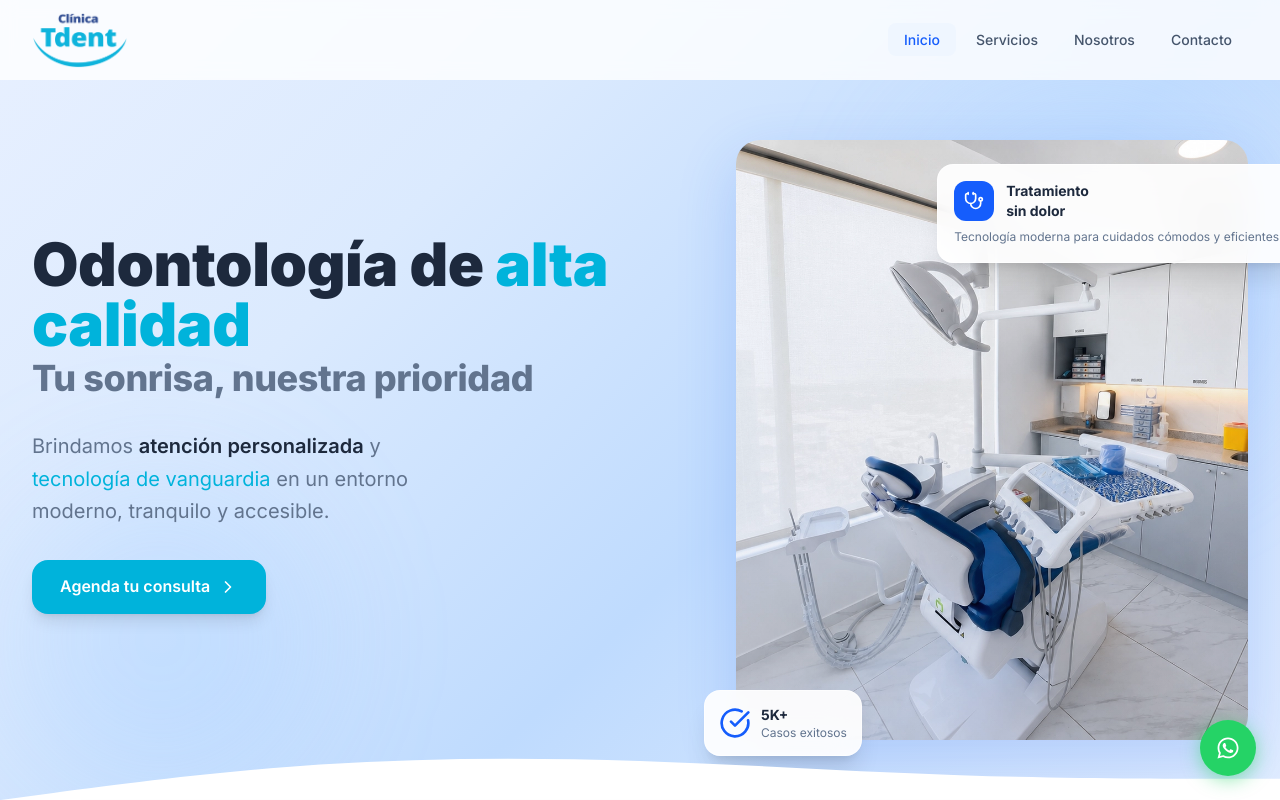
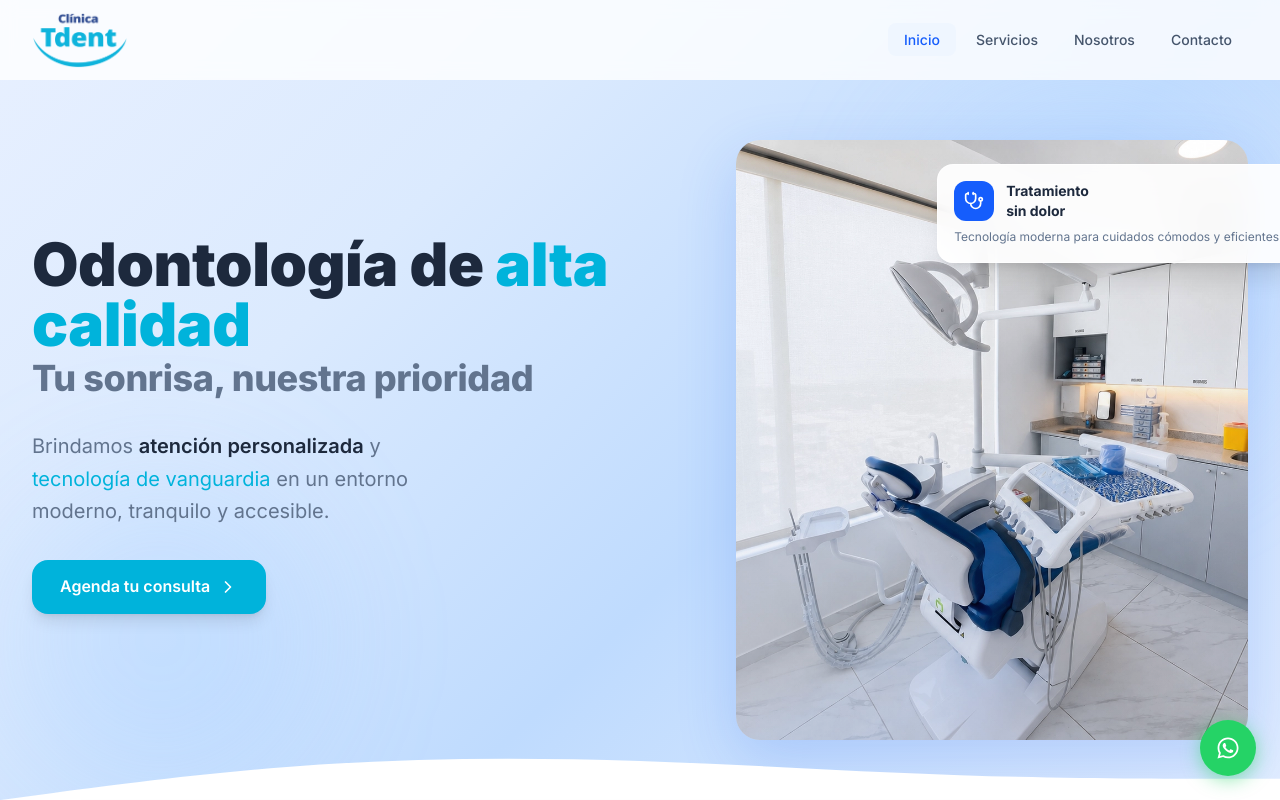
Before and after one commit to xngar/tdent-temp, a Next.js app: page / in a window 1280 px wide. Shown: the top 800 px of the page. Built offline with nearby package versions, Linux system fonts and the light colour scheme.

Commit message:
feat: comment out floating badge in Hero component for layout adjustments

```diff
--- a/src/app/components/Hero.tsx
+++ b/src/app/components/Hero.tsx
@@ -224,7 +224,7 @@ export default function Hero() {
               </div> */}
 
               {/* Floating badge — bottom left */}
-              <div className="absolute -bottom-4 -left-4 lg:-left-8">
+              {/* <div className="absolute -bottom-4 -left-4 lg:-left-8">
                 <div className="glass-card rounded-2xl p-3.5 shadow-xl">
                   <div className="flex items-center gap-2.5">
                     <CheckCircle
@@ -237,7 +237,7 @@ export default function Hero() {
                     </div>
                   </div>
                 </div>
-              </div>
+              </div> */}
             </div>
           </div>
         </div>
```
